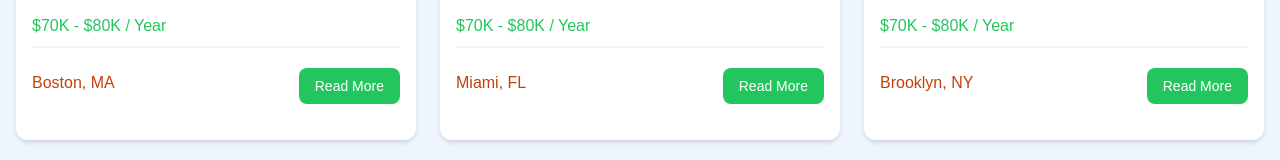
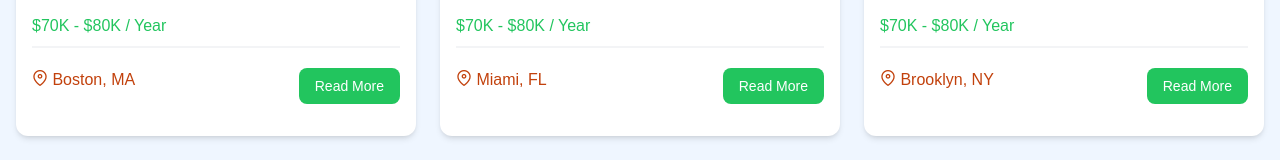
Before and after one commit to tjbarbosadev/vue-cc, a Vue app in the folder vue-cc/: page / in a window 1280 px wide. Shown: the part 915-1075 px from the top of the page. Built offline with nearby package versions, Linux system fonts and the light colour scheme.

Commit message:
Implementing primeicons

```diff
--- a/vue-cc/package.json
+++ b/vue-cc/package.json
@@ -9,6 +9,7 @@
     "preview": "vite preview"
   },
   "dependencies": {
+    "primeicons": "^7.0.0",
     "vue": "^3.5.13"
   },
   "devDependencies": {
--- a/vue-cc/src/components/JobListing.vue
+++ b/vue-cc/src/components/JobListing.vue
@@ -42,7 +42,7 @@ const truncatedDescription = computed(() => {
 
       <div class="flex flex-col lg:flex-row justify-between mb-4">
         <div class="text-orange-700 mb-3">
-          <i class="fa-solid fa-location-dot text-lg"></i>
+          <i class="pi pi-map-marker text-orange-700"></i>
           {{ job.location }}
         </div>
         <a :href="`/job/${job.id}`"
--- a/vue-cc/src/main.js
+++ b/vue-cc/src/main.js
@@ -1,4 +1,5 @@
 import './assets/main.css';
+import 'primeicons/primeicons.css';
 
 import { createApp } from 'vue';
 import App from './App.vue';
```
Also changed, not shown: 1 other file (tests, documents, lock files or other folders).
